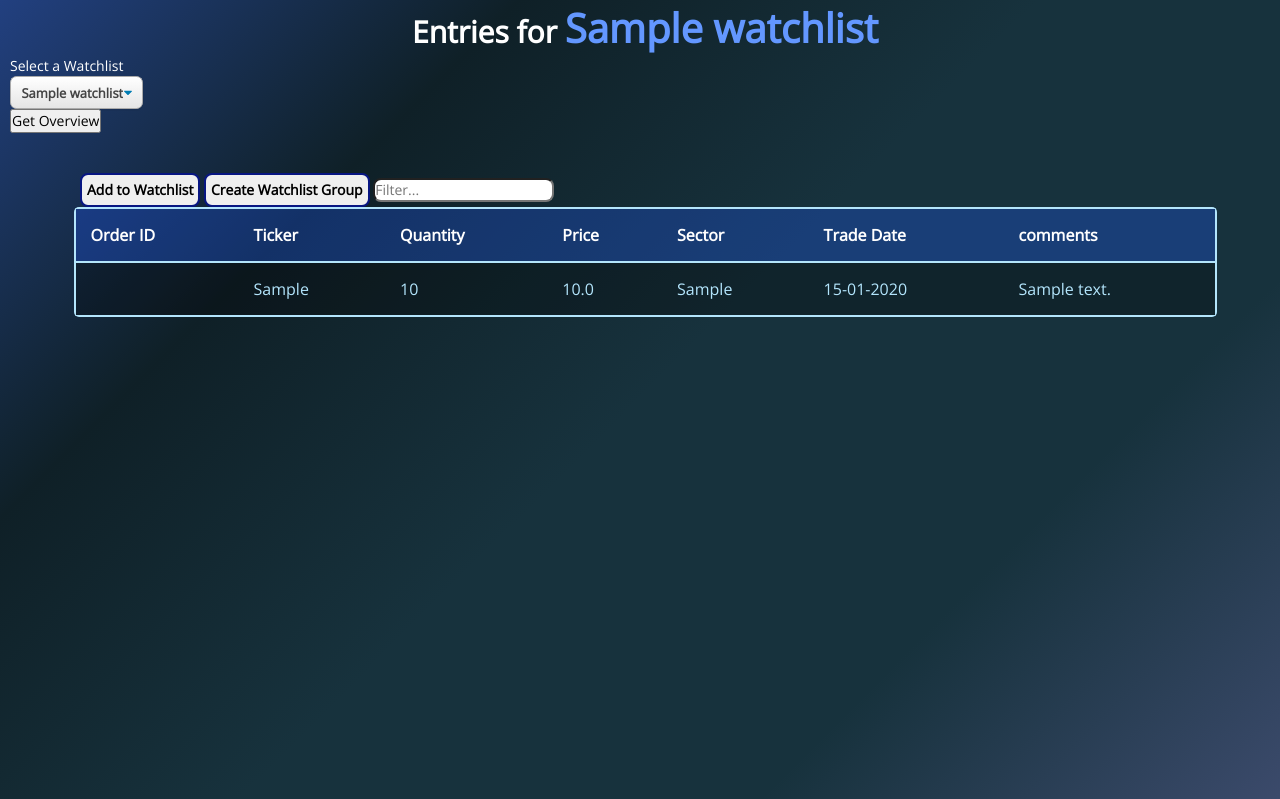
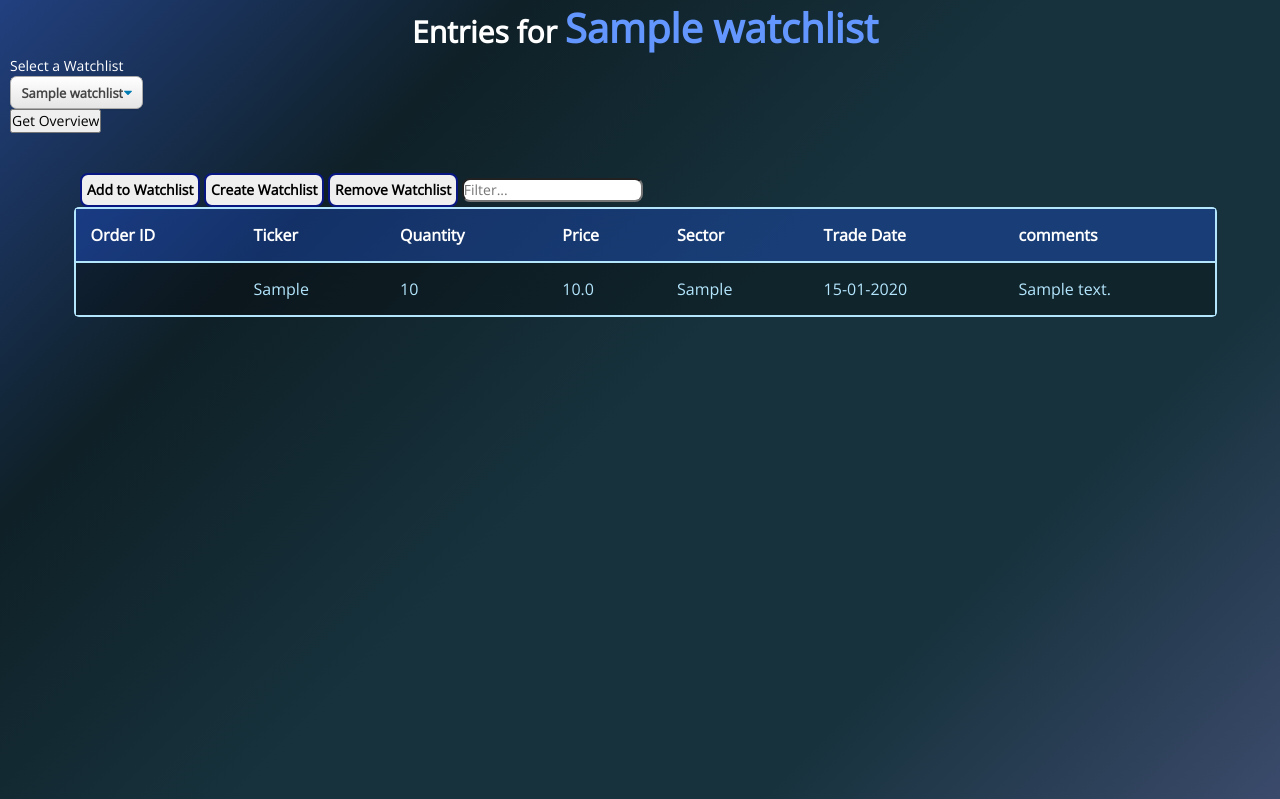
Before and after one commit to will-i-amv/portfolio-builder, a Flask app: page /watchlist/ in a window 1280 px wide. Shown: the part 97-896 px from the top of the page. Run offline with Flask 3, Linux system fonts and the light colour scheme; a user stored in the database is signed in; tables that the repository leaves empty hold one stand-in row (values such as "Sample post"); some libraries are stand-ins or nearby versions.

Commit message:
Changes: * Add skeleton of function 'delete_watchlist' * Add button and form in the template to delete a watchlist

```diff
--- a/portfolio_builder/public/views/watchlist.py
+++ b/portfolio_builder/public/views/watchlist.py
@@ -98,6 +98,12 @@ def add_watchlist():
     return redirect(url_for('watchlist.index'))
 
 
+@bp.route('/delete', methods=('POST',))
+@login_required
+def delete_watchlist():
+    return redirect(url_for('watchlist.index'))
+
+
 @bp.route('/add_item', methods=['POST'])
 @login_required
 def add_watchlist_item():
--- a/portfolio_builder/templates/public/watchlist.html
+++ b/portfolio_builder/templates/public/watchlist.html
@@ -57,7 +57,7 @@
                 </div>
             </div>
         </div>
-        <button type="button" class="btn-new-wl" data-toggle="modal" data-target="#mymodal3">Create Watchlist Group</button>
+        <button type="button" class="btn-new-wl" data-toggle="modal" data-target="#mymodal3">Create Watchlist</button>
         <div id="mymodal3" class="modal fade" role="dialog">
             <div class="modal-dialog">
                 <div class="modal-content">
@@ -69,6 +69,27 @@
                             <dl>{{ render_field(add_watchlist_form.name) }}</dl>
                             <p>{{ add_watchlist_form.submit() }}</p>
                             {{ add_watchlist_form.csrf_token }}
+                        </form>
+                    </div>
+                </div>
+            </div>
+        </div>
+        <button type="button" class="btn-new-wl" data-toggle="modal" data-target="#mymodal4">Remove Watchlist</button>
+        <div id="mymodal4" class="modal fade" role="dialog">
+            <div class="modal-dialog">
+                <div class="modal-content">
+                    <div class="modal-header">
+                        <h4 class="modal-title">Remove Watchlist</h4>
+                    </div>
+                    <div class="modal-body">
+                        <form class="group-removal" action="{{ url_for('watchlist.delete_watchlist') }}" method="post">
+                            <span class="selection-label">Select a Watchlist</span>
+                            <select class="watchlist-selector" name="watchlist_group_removed">
+                                {% for name in watchlists %}
+                                <option value="{{watchlist_name}}">{{name}}</option>
+                                {% endfor %}
+                            </select>
+                            <button type="submit" class="btn-new-wl">Remove Watchlist</button>
                         </form>
                     </div>
                 </div>
```
